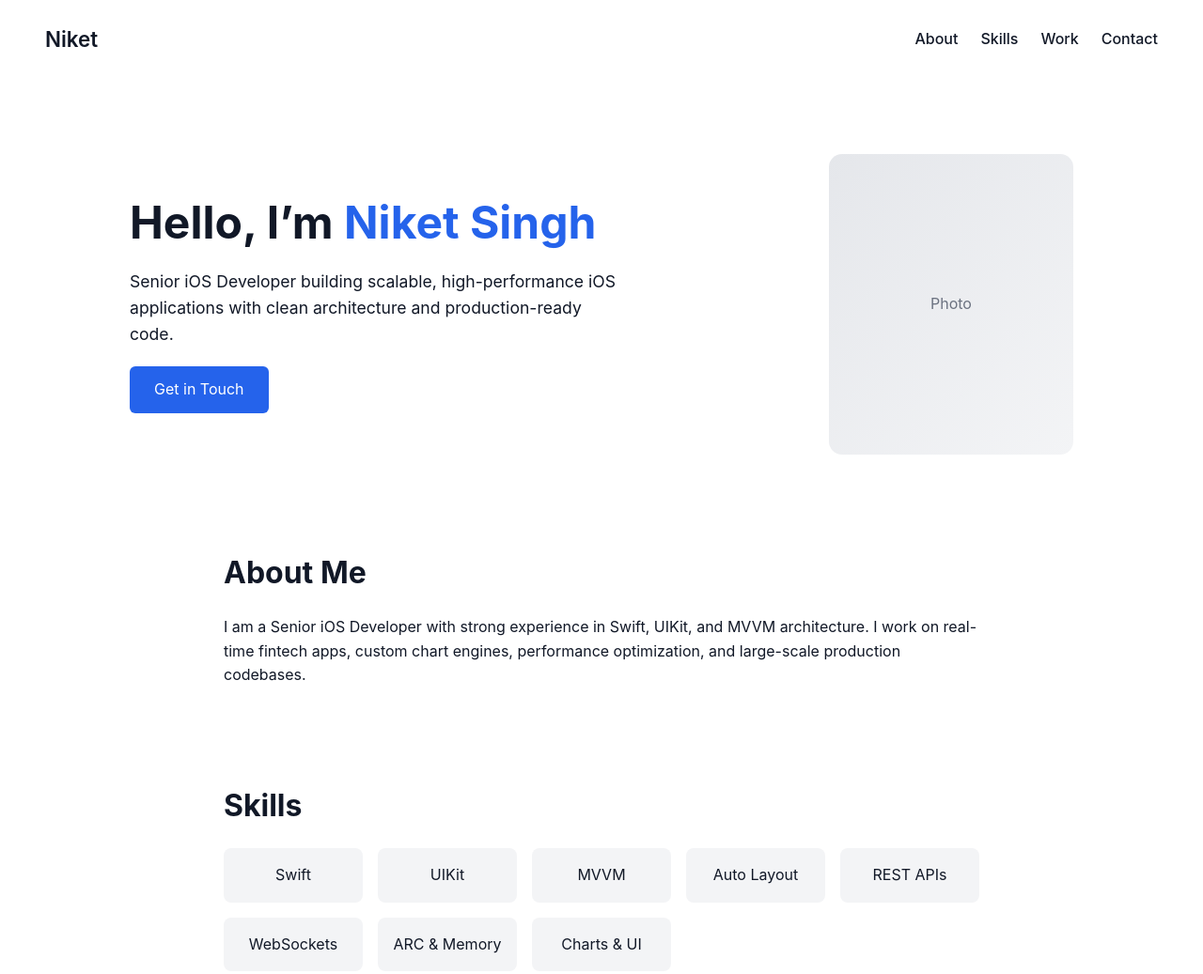
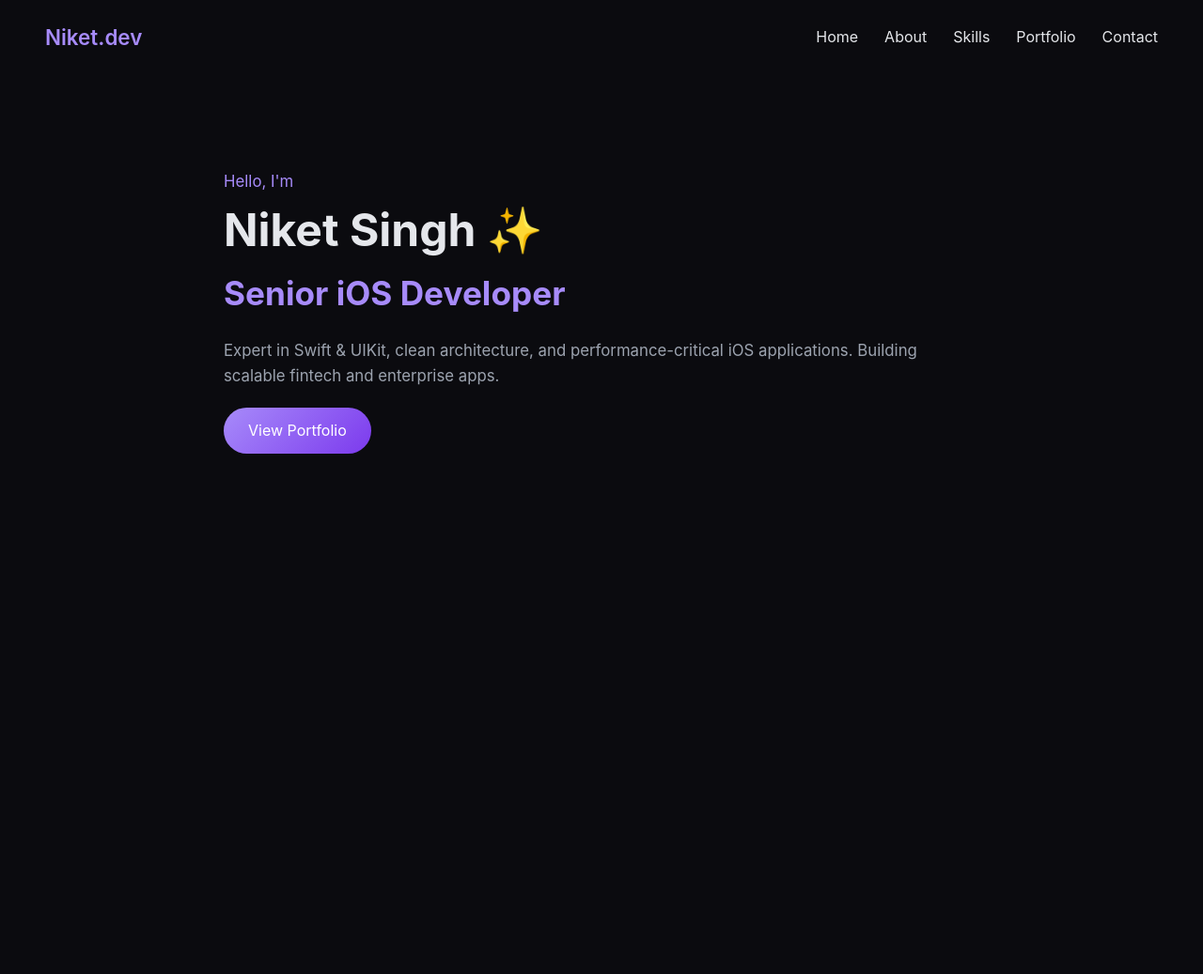
Before and after one commit to theniketsingh/theniketsingh.github.io, a plain HTML site: page index.html in a window 1280 px wide. Shown: the top 1037 px of the page at 94% size. After the commit the page ends 800 px from the top, so only its background shows below. Drawn offline with Linux system fonts and the light colour scheme.

Commit message:
new additions
new additions

```diff
--- a/index.html
+++ b/index.html
@@ -3,118 +3,33 @@
 <head>
     <meta charset="UTF-8">
     <title>Niket Singh | Senior iOS Developer</title>
-    <meta name="viewport" content="width=device-width, initial-scale=1.0">
-    <meta name="description" content="Senior iOS Developer | Swift | UIKit | MVVM">
     <link rel="stylesheet" href="style.css">
 </head>
 <body>
 
-<!-- NAVBAR -->
 <nav>
-    <div class="logo">Niket</div>
+    <div class="logo">Niket.dev</div>
     <ul>
-        <li><a href="#about">About</a></li>
-        <li><a href="#skills">Skills</a></li>
-        <li><a href="#work">Work</a></li>
-        <li><a href="#contact">Contact</a></li>
+        <li><a href="index.html">Home</a></li>
+        <li><a href="about.html">About</a></li>
+        <li><a href="skills.html">Skills</a></li>
+        <li><a href="portfolio.html">Portfolio</a></li>
+        <li><a href="contact.html">Contact</a></li>
     </ul>
 </nav>
 
-<!-- HERO -->
-<section class="hero">
-    <div class="hero-text">
-        <h1>Hello, I’m <span>Niket Singh</span></h1>
-        <p>
-            Senior iOS Developer building scalable, high-performance
-            iOS applications with clean architecture and production-ready code.
-        </p>
-        <a href="#contact" class="btn">Get in Touch</a>
-    </div>
+<section class="section">
+    <p style="color:#a78bfa">Hello, I'm</p>
+    <h1>Niket Singh ✨</h1>
+    <h2 style="color:#a78bfa">Senior iOS Developer</h2>
 
-    <div class="hero-image">
-        <div class="photo-placeholder">Photo</div>
-    </div>
+    <p>
+        Expert in Swift & UIKit, clean architecture, and performance-critical
+        iOS applications. Building scalable fintech and enterprise apps.
+    </p>
+
+    <a class="btn" href="portfolio.html">View Portfolio</a>
 </section>
 
-<!-- ABOUT -->
-<section id="about" class="section">
-    <h2>About Me</h2>
-    <p>
-        I am a Senior iOS Developer with strong experience in Swift, UIKit,
-        and MVVM architecture. I work on real-time fintech apps, custom chart
-        engines, performance optimization, and large-scale production codebases.
-    </p>
-</section>
-
-<!-- SKILLS -->
-<section id="skills" class="section">
-    <h2>Skills</h2>
-    <div class="skills-grid">
-        <div>Swift</div>
-        <div>UIKit</div>
-        <div>MVVM</div>
-        <div>Auto Layout</div>
-        <div>REST APIs</div>
-        <div>WebSockets</div>
-        <div>ARC & Memory</div>
-        <div>Charts & UI</div>
-    </div>
-</section>
-
-<!-- WORK -->
-<section id="work" class="section">
-    <h2>Work</h2>
-    <ul class="work-list">
-        <li>
-            <strong>Fintech Trading App</strong><br>
-            Live market data, watchlists, alerts, and real-time charts.
-        </li>
-        <li>
-            <strong>Custom Chart Engine</strong><br>
-            Pattern overlays using optimized drawing logic.
-        </li>
-        <li>
-            <strong>Enterprise iOS Apps</strong><br>
-            Modular architecture and scalable feature development.
-        </li>
-    </ul>
-</section>
-
-<!-- CONTACT -->
-<section id="contact" class="section">
-    <h2>Contact</h2>
-    <p>
-        GitHub:
-        <a href="https://github.com/theniketsingh" target="_blank">
-            github.com/theniketsingh
-        </a>
-        <br><br>
-        LinkedIn:
-        <a href="https://www.linkedin.com/in/niketsingh" target="_blank">
-            linkedin.com/in/niketsingh
-        </a>
-    </p>
-</section>
-
-<footer>
-    © 2026 Niket Singh
-</footer>
-<script>
-    const observer = new IntersectionObserver(
-        entries => {
-            entries.forEach(entry => {
-                if (entry.isIntersecting) {
-                    entry.target.classList.add("show");
-                }
-            });
-        },
-        { threshold: 0.15 }
-    );
-
-    document.querySelectorAll(".section, .hero").forEach(el => {
-        el.classList.add("hidden");
-        observer.observe(el);
-    });
-</script>
 </body>
 </html>
--- a/style.css
+++ b/style.css
@@ -4,13 +4,17 @@
     box-sizing: border-box;
 }
 
-/* BODY */
 body {
     font-family: -apple-system, BlinkMacSystemFont, "Segoe UI", Roboto, Arial;
-    color: #111827;
-    background: #ffffff;
+    background: #0b0b0f;
+    color: #e5e7eb;
     line-height: 1.6;
-    scroll-behavior: smooth;
+    animation: fadeIn 0.6s ease;
+}
+
+@keyframes fadeIn {
+    from { opacity: 0; transform: translateY(10px); }
+    to { opacity: 1; transform: translateY(0); }
 }
 
 /* NAVBAR */
@@ -18,28 +22,24 @@ nav {
     display: flex;
     justify-content: space-between;
     align-items: center;
-    padding: 24px 48px;
-    position: sticky;
-    top: 0;
-    background: white;
-    z-index: 10;
+    padding: 22px 48px;
 }
 
-nav .logo {
+.logo {
     font-size: 1.4rem;
     font-weight: 600;
+    color: #a78bfa;
 }
 
 nav ul {
     list-style: none;
     display: flex;
-    gap: 24px;
+    gap: 28px;
 }
 
 nav a {
     text-decoration: none;
-    color: #111827;
-    font-weight: 500;
+    color: #e5e7eb;
     position: relative;
 }
 
@@ -48,8 +48,8 @@ nav a::after {
     position: absolute;
     width: 0;
     height: 2px;
-    background: #2563eb;
-    bottom: -4px;
+    background: #a78bfa;
+    bottom: -6px;
     left: 0;
     transition: width 0.3s ease;
 }
@@ -58,123 +58,47 @@ nav a:hover::after {
     width: 100%;
 }
 
-/* HERO */
-.hero {
-    max-width: 1100px;
-    margin: 80px auto;
-    padding: 0 48px;
-    display: flex;
-    justify-content: space-between;
-    align-items: center;
-}
-
-.hero-text {
-    max-width: 520px;
-}
-
-.hero-text h1 {
-    font-size: 3rem;
-    line-height: 1.2;
-}
-
-.hero-text span {
-    color: #2563eb;
-}
-
-.hero-text p {
-    margin: 20px 0;
-    font-size: 1.1rem;
-}
-
-.btn {
-    display: inline-block;
-    padding: 12px 26px;
-    background: #2563eb;
-    color: #ffffff;
-    text-decoration: none;
-    border-radius: 6px;
-    transition: transform 0.3s ease, box-shadow 0.3s ease;
-}
-
-.btn:hover {
-    transform: translateY(-3px);
-    box-shadow: 0 10px 20px rgba(37, 99, 235, 0.3);
-}
-
-/* PHOTO */
-.hero-image .photo-placeholder {
-    width: 260px;
-    height: 320px;
-    background: linear-gradient(135deg, #e5e7eb, #f3f4f6);
-    border-radius: 14px;
-    display: flex;
-    align-items: center;
-    justify-content: center;
-    color: #6b7280;
-    font-size: 1rem;
-    transition: transform 0.4s ease;
-}
-
-.hero-image .photo-placeholder:hover {
-    transform: scale(1.03);
-}
-
-/* SECTIONS */
+/* COMMON */
 .section {
     max-width: 900px;
     margin: 100px auto;
     padding: 0 48px;
 }
 
-.section h2 {
-    font-size: 2rem;
+h1 {
+    font-size: 3rem;
+}
+
+h2 {
+    font-size: 2.2rem;
     margin-bottom: 20px;
 }
 
-/* SKILLS */
-.skills-grid {
-    display: grid;
-    grid-template-columns: repeat(auto-fit, minmax(140px, 1fr));
-    gap: 16px;
+p {
+    color: #9ca3af;
+    font-size: 1.05rem;
 }
 
-.skills-grid div {
-    background: #f3f4f6;
-    padding: 16px;
-    text-align: center;
-    border-radius: 8px;
-    transition: transform 0.3s ease, background 0.3s ease;
+/* BUTTONS */
+.btn {
+    display: inline-block;
+    margin-top: 20px;
+    padding: 12px 26px;
+    border-radius: 999px;
+    background: linear-gradient(135deg, #a78bfa, #7c3aed);
+    color: white;
+    text-decoration: none;
+    transition: transform 0.3s ease;
 }
 
-.skills-grid div:hover {
-    background: #e0e7ff;
-    transform: translateY(-4px);
+.btn:hover {
+    transform: translateY(-3px);
 }
 
-/* WORK */
-.work-list {
-    list-style: none;
+/* CARDS */
+.card {
+    background: #111827;
+    padding: 24px;
+    border-radius: 16px;
+    margin-bottom: 20px;
 }
-
-.work-list li {
-    margin-bottom: 24px;
-}
-
-/* FOOTER */
-footer {
-    text-align: center;
-    padding: 40px;
-    color: #6b7280;
-}
-
-/* ANIMATIONS */
-.hidden {
-    opacity: 0;
-    transform: translateY(30px);
-    transition: all 0.8s ease;
-}
-
-.show {
-    opacity: 1;
-    transform: translateY(0);
-}
```
Also changed, not shown: about.html (+29 -0 lines), contact.html (+28 -0 lines), portfolio.html (+35 -0 lines), skills.html (+30 -0 lines).
